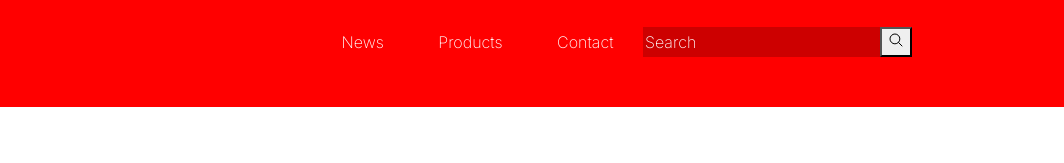
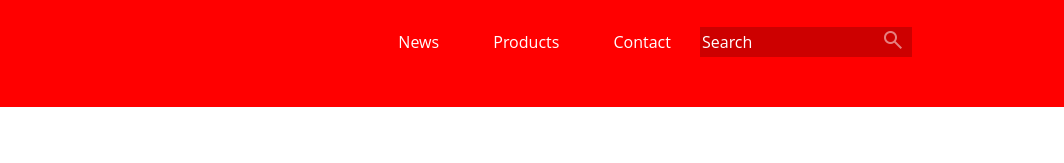
Before and after one commit to Marcelo-C-Silva/site-html, a plain HTML site: page html/index.html in a window 1280 px wide. Shown: the part 43-206 px from the top of the page, 216-1280 px from the left. Drawn offline with nearby package versions, Linux system fonts and the light colour scheme.

Commit message:
terminando o menu

```diff
--- a/css/style.css
+++ b/css/style.css
@@ -43,6 +43,7 @@ header{
 }
 #menu nav{
     font-family: 'Inter', sans-serif;
+    font-family: 'Open Sans', sans-serif;
     font-size: 1em;
 
 }
@@ -57,3 +58,13 @@ header{
 .search ::-webkit-input-placeholder{
     color: #fff;
 }
+.search button{
+    background: none;
+    border: none;
+    position: absolute;
+    right: 1px;
+
+}
+.search i{
+    color: rgb(255, 255, 255, .5);
+}
--- a/html/index.html
+++ b/html/index.html
@@ -3,6 +3,7 @@
 <head>
     <meta charset="UTF-8">
     <meta http-equiv="X-UA-Compatible" content="IE=edge">
+    <link rel="stylesheet" href="https://fonts.googleapis.com/css2?family=Material+Symbols+Outlined:opsz,wght,FILL,GRAD@20..48,100..700,0..1,-50..200" />
     <link rel="preconnect" href="https://fonts.googleapis.com">
     <link rel="preconnect" href="https://fonts.gstatic.com" crossorigin>
     <link href="https://fonts.googleapis.com/css2?family=Inter:wght@200&display=swap" rel="stylesheet">
@@ -14,7 +15,7 @@
 <body>
 
     <div class="container">
-    <img id="logo" src="../img/Design sem nome (3).png" alt="Logotipo">
+    <img id="logo" src="../img/logotipo.png" alt="Logotipo">
     </div>
 
 <header>
@@ -45,7 +46,9 @@
                         <div class="input-group">
                             <input type="search"  placeholder="Search">
                             <span class="input-group-btn">
-                              <button type="button"><ion-icon name="search-outline"></ion-icon></button>
+                              <button type="button"><i class="material-symbols-outlined">
+                                search
+                              </i></button>
                             </span>
                             </div>
                           </div>
@@ -59,7 +62,5 @@
 </header>
 
 </body>
-<script type="module" src="https://unpkg.com/ionicons@7.1.0/dist/ionicons/ionicons.esm.js"></script>
-<script nomodule src="https://unpkg.com/ionicons@7.1.0/dist/ionicons/ionicons.js"></script>
 <script src="https://cdn.jsdelivr.net/npm/bootstrap@5.3.0/dist/js/bootstrap.bundle.min.js" integrity="sha384-geWF76RCwLtnZ8qwWowPQNguL3RmwHVBC9FhGdlKrxdiJJigb/j/68SIy3Te4Bkz" crossorigin="anonymous"></script>
 </html>
```
Also changed, not shown: img/banner.jpg (added), img/logo.png (deleted), img/logotipo.png (renamed from img/Design sem nome (3).png).
